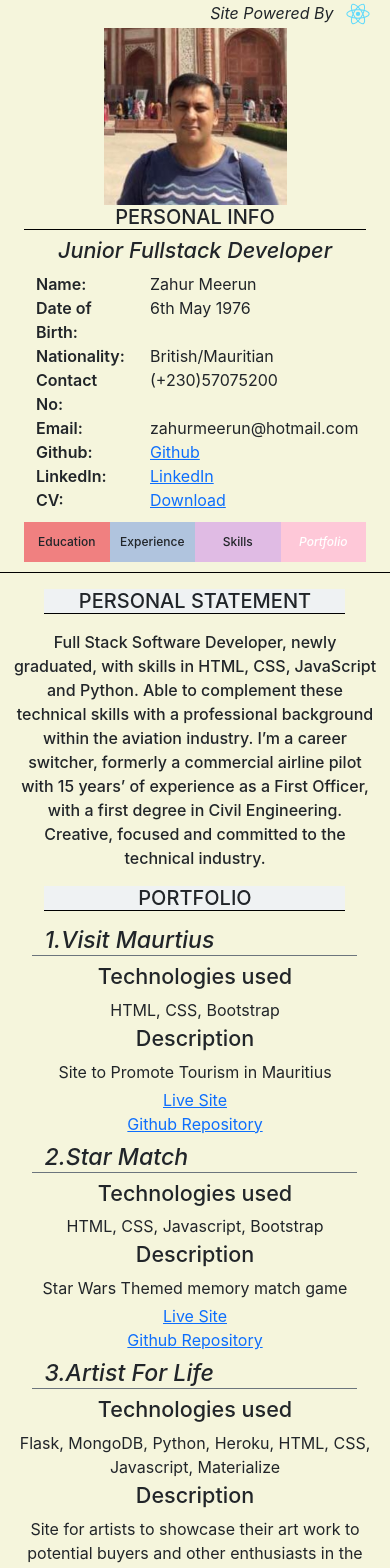
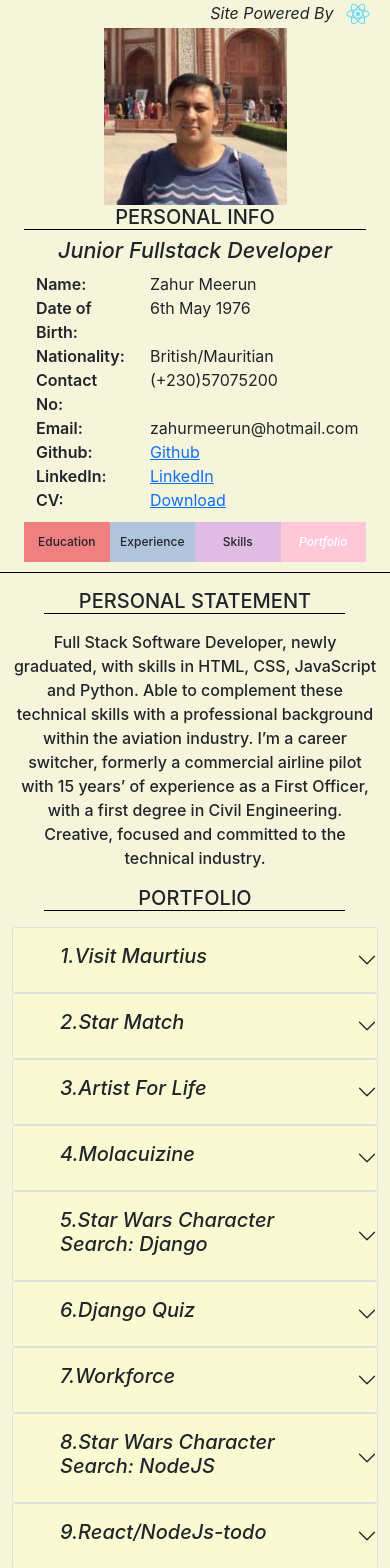
Before and after one commit to zahur76/react_cv, a React (Create React App) app: page /projects in a window 390 px wide. Shown: the top 1568 px of the page. Built offline with nearby package versions, Linux system fonts and the light colour scheme.

Commit message:
add accordion feature to portfolio

```diff
--- a/src/components/Home/Home.js
+++ b/src/components/Home/Home.js
@@ -87,7 +87,7 @@ class Home extends React.Component {
                     <Col xs={1} md={3}>
                     </Col>
                     <Col xs={10} md={6}>
-                        <h2 className="info-title mt-3 bg">PERSONAL STATEMENT</h2>
+                        <h2 className="info-title mt-3">PERSONAL STATEMENT</h2>
                     </Col>
                     <Col xs={1} md={3}>
                     </Col>
--- a/src/components/Projects/Projects.css
+++ b/src/components/Projects/Projects.css
@@ -1,3 +1,13 @@
 .project-name {
     font-style: italic;
 }
+
+.accordion-button {
+    background-color:lightgoldenrodyellow;
+}
+
+@media screen and (max-width: 576px){
+    .project-name {
+        font-size: 20px;
+    }
+}
--- a/src/components/Projects/Projects.js
+++ b/src/components/Projects/Projects.js
@@ -2,6 +2,7 @@ import React from 'react';
 import './Projects.css';
 import Row from 'react-bootstrap/Row';
 import Col from 'react-bootstrap/Col';
+import { Accordion } from 'react-bootstrap';
 import Home from '../Home/Home'
 
 let projectHistory = [
@@ -49,7 +50,7 @@ let projectHistory = [
         number: 6,
         name: 'Django Quiz',
         technologies: 'Django, SQL, Python, Heroku, HTML, CSS, Javascript, Bootstrap, JQuery, AWS, S3',
-        description: 'Site to implement quiz in workplace using employee number with protection to prevent answer manipulation',
+        description: 'Application to implement quiz in workplace using employee number with security to prevent answer manipulation and full admin control on question database and results',
         site: 'https://django-quiz-zahur.herokuapp.com/',
         github: 'https://github.com/zahur76/workforce-django'
     },
@@ -99,15 +100,29 @@ class Projects extends React.Component {
     renderProjectHistory(){
         return projectHistory.map(element=>{
             return  <Row>
+                    <Col xs={2} md={1} lg={2}></Col>
+                    <Col xs={12} md={10} lg={8}>
+                        <Accordion>
+                            <Accordion.Item eventKey="0">
+                            <Accordion.Header>
+                                    <Col xs={1} md={2}></Col>
+                                    <Col className="h4 project-name" xs={10} md={7}>{element.number}.{element.name}</Col>
                                     <Col xs={1} md={3}></Col>
-                        <Col className="h3 border-bottom border-secondary project-name" xs={10} md={6}>{element.number}.{element.name}</Col>
-                        <Col xs={1} md={3}></Col>
+                            </Accordion.Header>
+                            <Accordion.Body>
+                                <Row>
                                     <Col className="h4 text-center" xs={12}>Technologies used</Col>
                                     <Col className="text-center mb-1" xs={12}>{element.technologies}</Col>
                                     <Col className="h4 text-center" xs={12}>Description</Col>
                                     <Col className="text-center mb-1" xs={12}>{element.description}</Col>
                                     <Col className="text-center" xs={12}><a href={element.site} target="_blank" >Live Site</a></Col>
                                     <Col className="text-center mb-2" xs={12}><a href={element.github} target="_blank" >Github Repository</a></Col>
+                                </Row>
+                            </Accordion.Body>
+                            </Accordion.Item>
+                        </Accordion>
+                    </Col>
+                    <Col xs={0} md={1} lg={2}></Col>
                     </Row>
         })
     }
@@ -119,7 +134,7 @@ class Projects extends React.Component {
                     <Col xs={1} md={3}>
                     </Col>
                     <Col xs={10} md={6}>
-                        <h2 className="info-title mt-3 mb-3 bg">PORTFOLIO</h2>
+                        <h2 className="info-title mt-3 mb-3">PORTFOLIO</h2>
                     </Col>
                     <Col xs={1} md={3}>
                     </Col>
```
Lines whose indentation alone changed are shown as unchanged.
